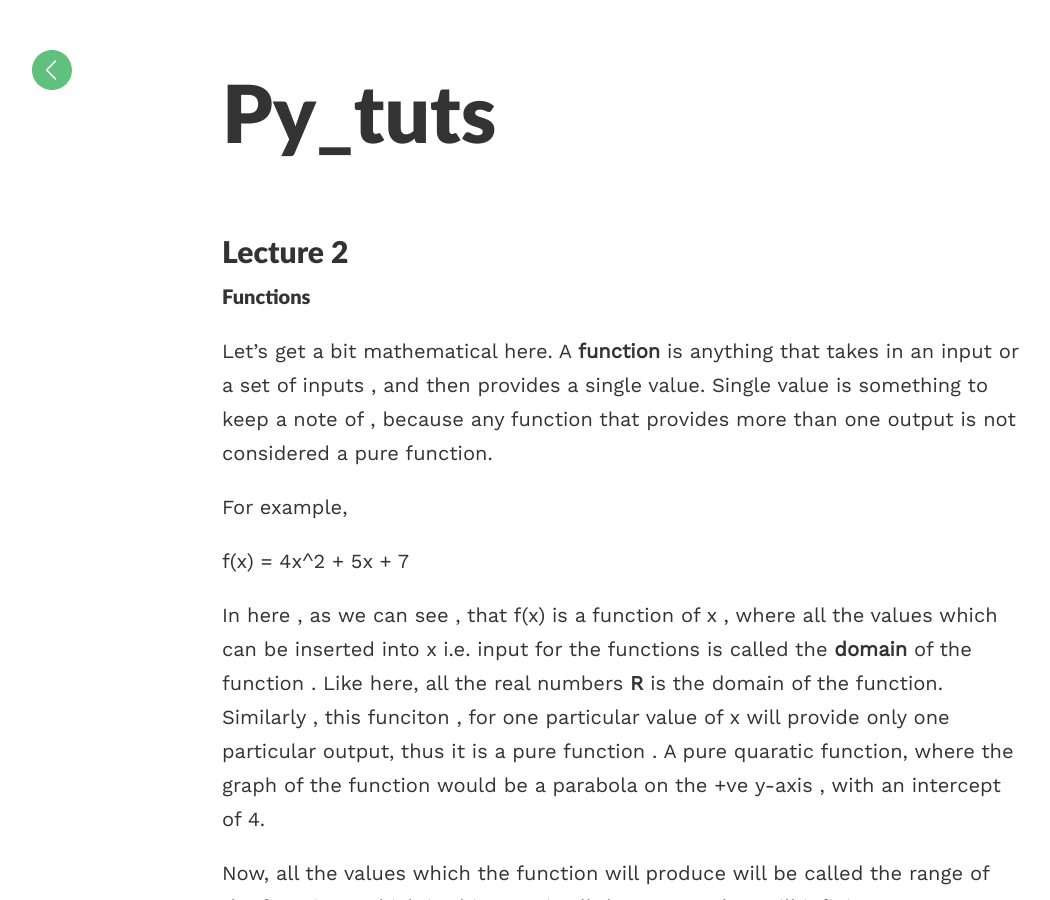
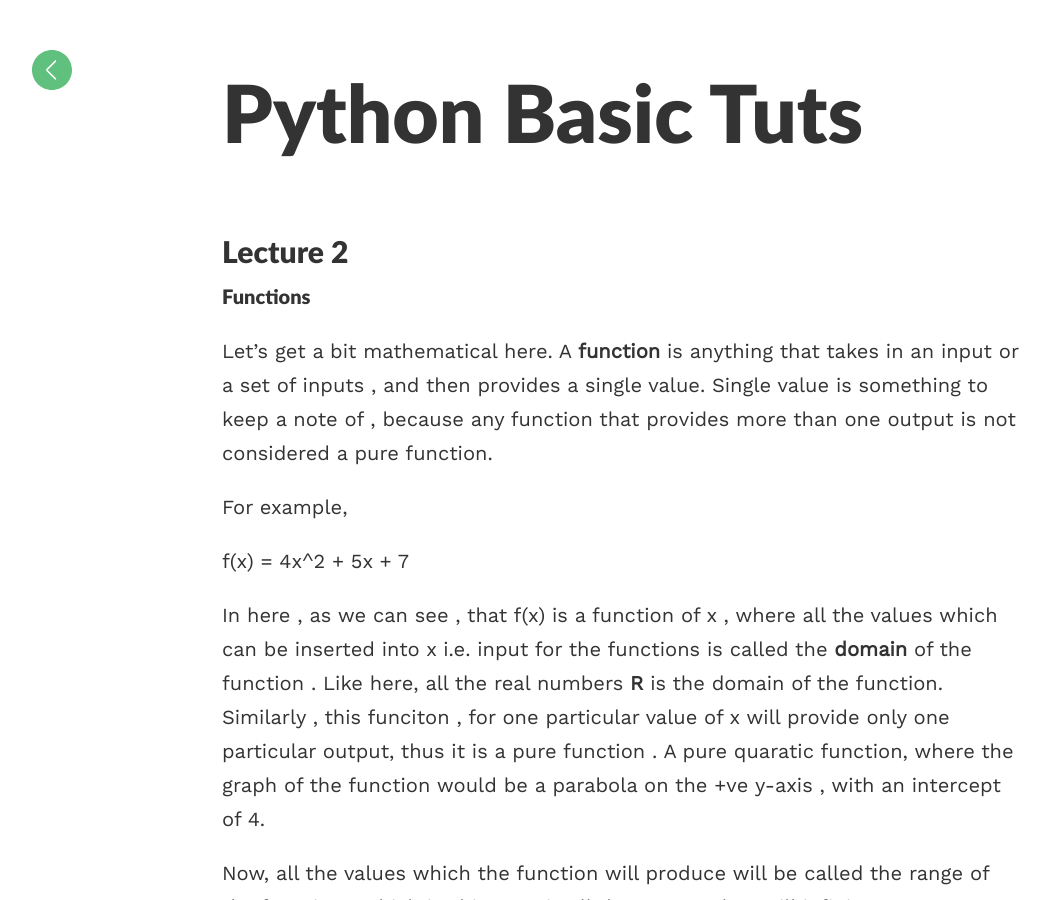
Before and after one commit to justdvnsh/py_tuts, a Jekyll site: the page built from index.html, in a window 1280 px wide and 900 px high. Shown: the whole window, without its empty margins (18-1068 px from the left). Built offline with Jekyll 4.4.1, drawn with Linux system fonts in a browser that asks for light colours; comment, search, counter and statistics services are not loaded.

Commit message:
_config.yml

```diff
--- a/_config.yml
+++ b/_config.yml
@@ -1,6 +1,6 @@
 ### your site title here
 
-title: Py_tuts
+title: Python Basic tuts
 baseurl: /py_tuts # name of the repository
 email: justdvnsh2208@gmail.com
 
```
